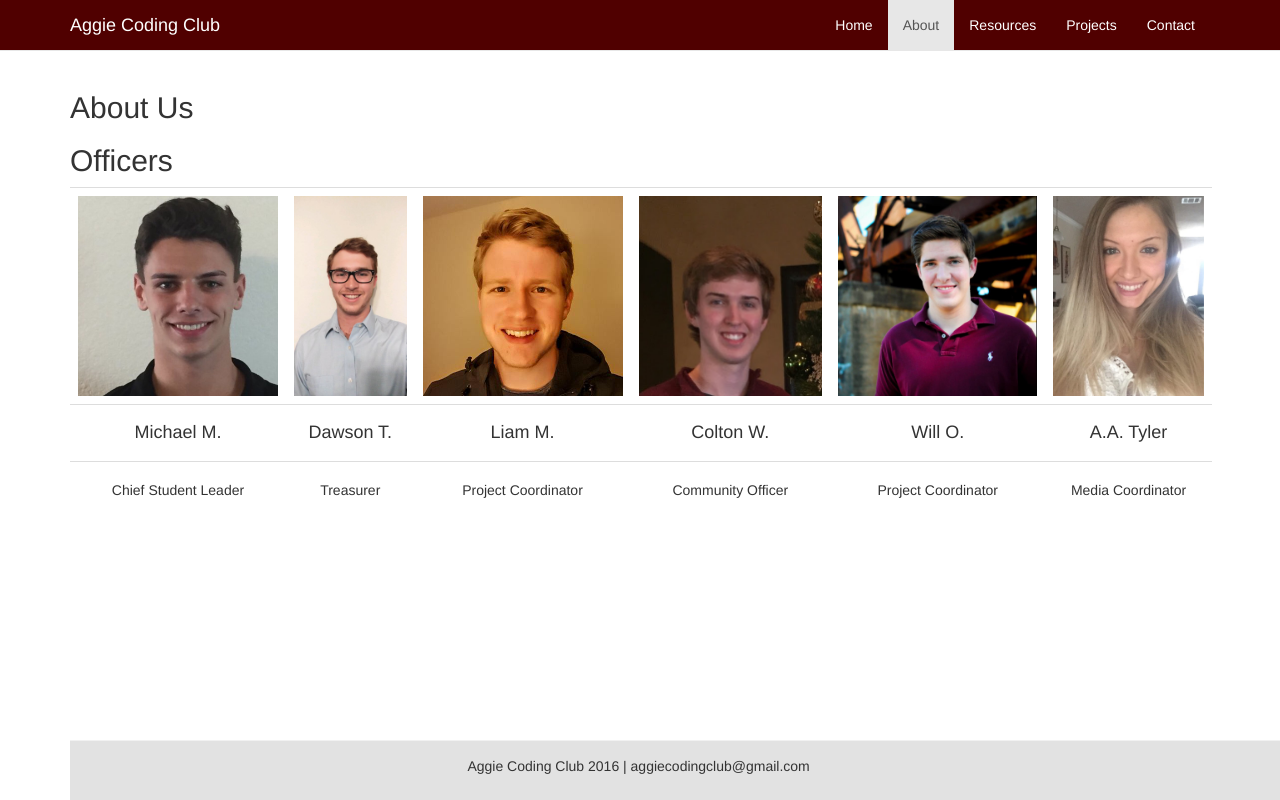
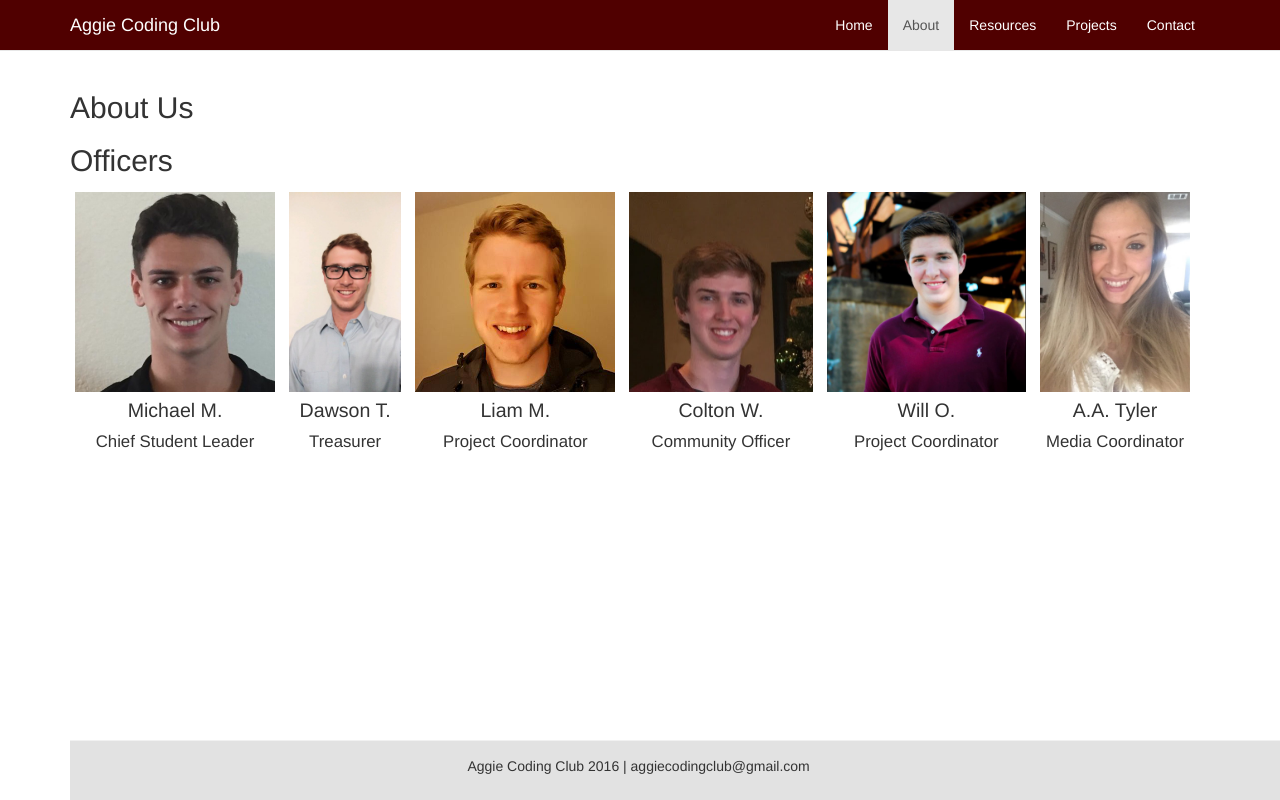
Before and after one commit to rohitmucherla/ACC-Website, a PHP site: page /about.html in a window 1280 px wide; the page is wider, and only the part inside the window is pictured. Run offline with PHP 8.4, Linux system fonts and the light colour scheme.

Commit message:
fixed about screen on mobile

```diff
--- a/about.html
+++ b/about.html
@@ -3,6 +3,7 @@
 </link rel="stylesheet" href="css/normalize.css">
 <link rel="stylesheet" href="css/bootstrap.min.css">
 <link rel="stylesheet" href="css/main_v2.css">
+<link rel="stylesheet" href="css/about.css">
 <head>
     <meta charset="UTF-8">
     <title>Aggie Coding Club</title>
@@ -13,7 +14,9 @@
     <div class="container">
         <!-- Navbar header with ACC -->
         <div class="navbar-header">
-	        	<button type="button" class="navbar-toggle collapsed" data-toggle="collapse" data-target="#navbar" aria-expanded="false" aria-controls="navbar">
+            <button type="button" class="navbar-toggle collapsed"
+                    data-toggle="collapse" data-target="#navbar"
+                    aria-expanded="false" aria-controls="navbar">
                 <span class="sr-only">Toggle navigation</span>
                 <span class="icon-bar"></span>
                 <span class="icon-bar"></span>
@@ -23,11 +26,11 @@
         </div>
         <div id="navbar" class="navbar-collapse collapse navbar-right">
             <ul class="nav navbar-nav">
-            		<li class = "nav-item"><a href="index.html">Home</a></li>
-            		<li class = "active nav-item"><a href="about.html">About</a></li>
-           			<li class = "nav-item"><a href="resources.html">Resources</a></li>
-            		<li class = "nav-item"><a href="projects.html">Projects</a></li>
-            		<li class = "nav-item"><a href="contact.php">Contact</a></li>
+                <li class="nav-item"><a href="index.html">Home</a></li>
+                <li class="active nav-item"><a href="about.html">About</a></li>
+                <li class="nav-item"><a href="resources.html">Resources</a></li>
+                <li class="nav-item"><a href="projects.html">Projects</a></li>
+                <li class="nav-item"><a href="contact.php">Contact</a></li>
             </ul>
         </div><!--/.nav-collapse -->
     </div>
@@ -37,34 +40,38 @@
 <div class="container">
     <h2>About Us</h2>
     <h2>Officers</h2>
-		<center>
-		<table class="table">
-			<tr>
-				<td><img src="Images/about-us-photos/Michael.JPG" height="200"/></td>
-				<td><img src="Images/about-us-photos/Dawson.JPG" height="200"/></td>
-				<td><img src="Images/about-us-photos/Liam.jpeg" height="200"/></td>
-				<td><img src="Images/about-us-photos/colton.jpeg" height="200"/></td>
-				<td><img src="Images/about-us-photos/Will.JPG" height="200"/ title = "Will Smells"></td> <!--Important mouseover test please don't remove"-->
-				<td><img src="Images/about-us-photos/Alyssa.JPG" height="200"/></td>
-			</tr>
-			<tr>
-				<td><h4><center>Michael M.</center></h4></td>
-				<td><h4><center>Dawson T.</center></h4></td>
-				<td><h4><center>Liam M.</center></h4></td>
-				<td><h4><center>Colton W.</center></h4></td>
-				<td><h4><center>Will O.</center></h4></td>
-				<td><h4><center>A.A. Tyler</center></h4></td>
-			</tr>
-			<tr>
-				<td><p><center>Chief Student Leader</center></p></td>
-				<td><p><center>Treasurer</center></p></td>
-				<td><p><center>Project Coordinator</center></p></td>
-				<td><p><center>Community Officer</center></p></td>
-				<td><p><center>Project Coordinator</center></p></td>
-				<td><p><center>Media Coordinator</center></p></td>
-			</tr>
-		</table>
-	</center>
+    <div class="box">
+        <img src="Images/about-us-photos/Michael.JPG" height="200"/>
+        <div class="center name"> Michael M.</div>
+        <div class="center title"> Chief Student Leader</div>
+    </div>
+    <div class="box">
+        <img src="Images/about-us-photos/Dawson.JPG" height="200"/>
+        <div class="center name"> Dawson T.</div>
+        <div class="center title"> Treasurer</div>
+    </div>
+    <div class="box">
+        <img src="Images/about-us-photos/Liam.jpeg" height="200"/>
+        <div class="center name"> Liam M.</div>
+        <div class="center title"> Project Coordinator</div>
+    </div>
+    <div class="box">
+        <img src="Images/about-us-photos/colton.jpeg"
+             height="200"/>
+        <div class="center name"> Colton W.</div>
+        <div class="center title"> Community Officer</div>
+    </div>
+    <div class="box">
+        <img src="Images/about-us-photos/Will.JPG" height="200"/>
+        <div class="center name"> Will O.</div>
+        <div class="center title"> Project Coordinator</div>
+    </div>
+    <div class="box">
+        <img src="Images/about-us-photos/Alyssa.JPG" height="200"/>
+        <div class="center name"> A.A. Tyler</div>
+        <div class="center title"> Media Coordinator</div>
+    </div>
+
     <footer style="text-align:center;">
         <div style="display:table-cell;vertical-align:middle;">
             <p>Aggie Coding Club 2016 | aggiecodingclub@gmail.com </p>
--- a/css/about.css
+++ b/css/about.css
@@ -1,136 +1,20 @@
-@import url(https://fonts.googleapis.com/css?family=Open+Sans:400,700);
-
-html {
-    font-family: 'Open Sans', sans-serif;
-    max-width: auto;
-    font-size: 16px;
-    /*top-bottom, left-right*/
-    margin: 0 0;
-    position: relative;
-    background-color: #E3E3E3;
-    height: 100%;
-    padding: 0;
+div.box {
+    display: inline-block;
+    margin: 5px;
 }
 
-.wrapper{
-    margin-left: auto;
-    margin-right: auto;
-    width: 1000px;
+div.center {
+    text-align: center;
+    margin: 5px 0;
 }
 
+div.name { font-size: 1.4em; }
 
-body {
-    font-size: 16px;
-    font-weight: 400;
-    color: #000;
-    margin: 0;
-    padding: 0;
-    background-size: 100% 100%;
-    background-repeat: no-repeat;
-    height: 100%;
-    overflow-x: scroll;
+div.title { font-size: 1.2em; }
+
+@media screen and (max-width: 800px) {
+    div.box {
+        display: block;
+        text-align: center;
+    }
 }
-
-div#header {
-    /*semi-transparent background for better text readability*/
-    background-color: rgb(80,0,0);
-    height: 80px;
-    min-width: 1000px;
-}
-
-div#header h1 {
-    display: inline-block;
-}
-
-div#header div#title_logo {
-    display: inline-block;
-    padding: 0 0  0 20px;
-    color: #fff;
-}
-
-section.nav {
-    width: 50%;
-    min-width: 500px;
-    height: 100px;
-    display: inline-block;
-    float: right;
-    right: 0;
-    padding: 10px 10px 0 0;
-    clear: both;
-
-}
-
-section.nav::after {
-    content: "";
-    display: block;
-    clear: both;
-}
-
-section.nav ul {
-    /*remove bullets*/
-    width: 50%;
-    min-width: 600px;
-    height: 100px;
-    list-style: none;
-    margin: 0;
-    padding: 0;
-    display: inline-block;
-    float: right;
-
-}
-
-section.nav ul li {
-    /*so that the items appear all on the same line*/
-    float: left;
-    margin: 8px;
-
-}
-
-/*section.nav ul li a:after {*/
-section.nav ul li a[aria-haspopup="true"]::after {
-    content: "";
-    display: inline-block;
-    width: 0;
-    height: 0;
-    margin-left: 5px;
-}
-
-section.nav ul ul {
-    /*second menu level*/
-    /*don't show by default*/
-    display: none;
-    /*absolute positioned so that it doesn't count toward parent element size*/
-    position: absolute;
-}
-section.nav ul li:hover > ul {
-    /*show when parent is hovered*/
-    display: block;
-    /*make these display above the rest of the page*/
-    z-index: 3;
-}
-section.nav ul li:hover > ul li {
-    display: block;
-    /*make them not all bunch to one side*/
-    float: none;
-    margin: 0;
-}
-section.nav ul li:hover > ul li a {
-    /*hoverd sub-list*/
-    /*constant width so they all line up*/
-    width: 125px;
-}
-
-section.nav ul li a {
-    background-color: transparent;
-    display: block;
-    padding: 12px;
-    color: #fff;
-    text-decoration: none;
-    font-weight: 700;
-    font-size: 100%;
-}
-
-section.nav ul li a:hover {
-    background-color: #aaa;
-    transition: background-color .25s;
-}
```
Lines whose indentation alone changed are shown as unchanged.
